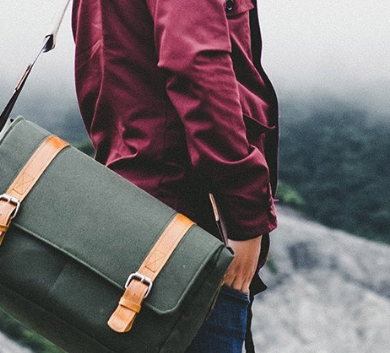
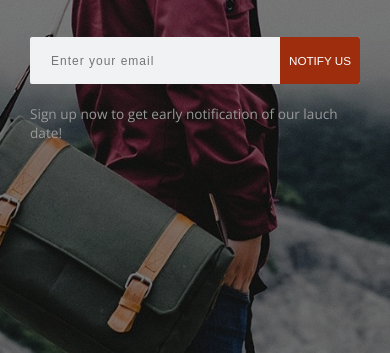
Before and after one commit to Zlerp/coming-soon, a plain HTML site: page index.html in a window 390 px wide. Shown: the part 425-778 px from the top of the page. Drawn offline with nearby package versions, Linux system fonts and the light colour scheme; files whose address does not match are found by name.

Commit message:
make mobile responsive

```diff
--- a/04-comming-soon/css/responsive.css
+++ b/04-comming-soon/css/responsive.css
@@ -20,14 +20,21 @@
 	1. PRIMARY STYLES
 	--------------------------------- */
 
-	.main-area{ position: relative; height: 200vh; }
+	.main-area{ position: relative; height: 100%; }
 
 
 	/* ---------------------------------
 	3. RIGHT SECTION
 	--------------------------------- */
 
-	.right-section{ float: none; width: 100%; height: 50%; }
+	.right-section{ float: none; width: 100%; height: 100%;
+		position: absolute;
+		top: 0;
+		left: 0;
+		background: rgba(0,0,0,0.5);
+		z-index: 3;
+	}
+
 
 	.right-section .main-content{ padding: 40px 0; }
 
@@ -44,7 +51,7 @@
 	4. LEFT SECTION
 	--------------------------------- */
 
-	.left-section{ position: static; width: 100%; height: 50%; }
+	.left-section{ position: static; width: 100%; height: 100%; }
 
 	.date-countdown{ width: 100%; }
 
```
